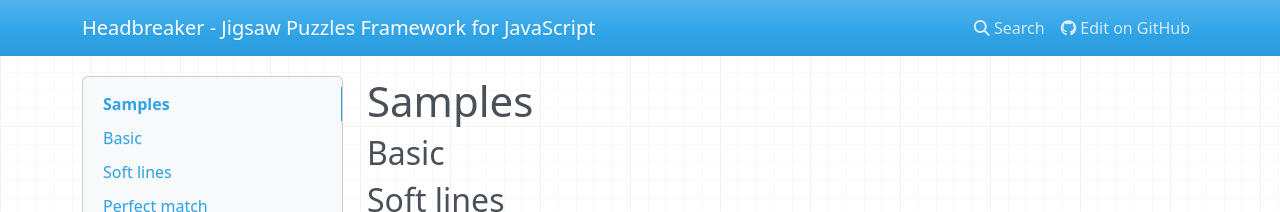
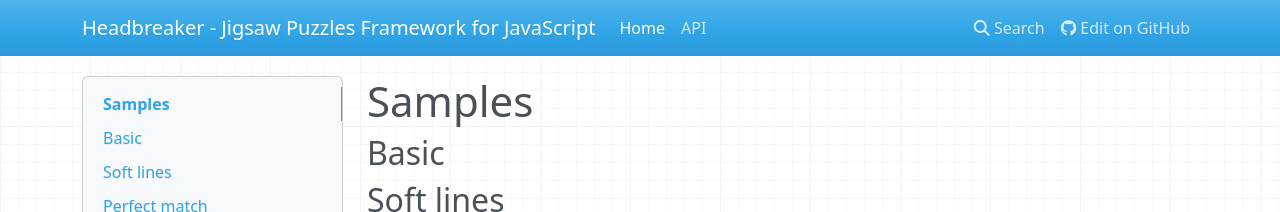
Before and after one commit to flbulgarelli/headbreaker, an MkDocs documentation site: the page built from docs/index.md, in a window 1280 px wide. Shown: the top 212 px of the page. Built offline with MkDocs 1.6.1, drawn with Linux system fonts in a browser that asks for light colours; nearby versions of some CDN libraries.

Commit message:
Adding jsdoc api generation

```diff
--- a/mkdocs.yml
+++ b/mkdocs.yml
@@ -2,6 +2,7 @@ site_name: Headbreaker - Jigsaw Puzzles Framework for JavaScript
 site_url: https://flbulgarelli.github.io/headbreaker
 nav:
   - Home: index.md
+  - API: api/index.html
 repo_url: "https://github.com/flbulgarelli/headbreaker"
 copyright: '© Copyright 2020 Franco Leonardo Bulgarelli'
 docs_dir: docs
--- a/package.json
+++ b/package.json
@@ -6,7 +6,8 @@
   "scripts": {
     "test": "./node_modules/mocha/bin/mocha",
     "start": "webpack-dev-server --config webpack.dev.js",
-    "build": "webpack --config webpack.prod.js"
+    "build": "webpack --config webpack.prod.js",
+    "api": "jsdoc src/ -d docs/api -R README.md; exit 0"
   },
   "repository": {
     "type": "git",
@@ -19,9 +20,10 @@
   },
   "homepage": "https://github.com/flbulgarelli/headbreaker#readme",
   "devDependencies": {
-    "mocha": "^7.2.0",
     "clean-webpack-plugin": "^1.0.1",
     "html-webpack-plugin": "^3.2.0",
+    "jsdoc": "^3.6.4",
+    "mocha": "^7.2.0",
     "webpack": "^4.29.0",
     "webpack-cli": "^3.2.1",
     "webpack-dev-server": "^3.1.14",
```
Also changed, not shown: 2 other files.
